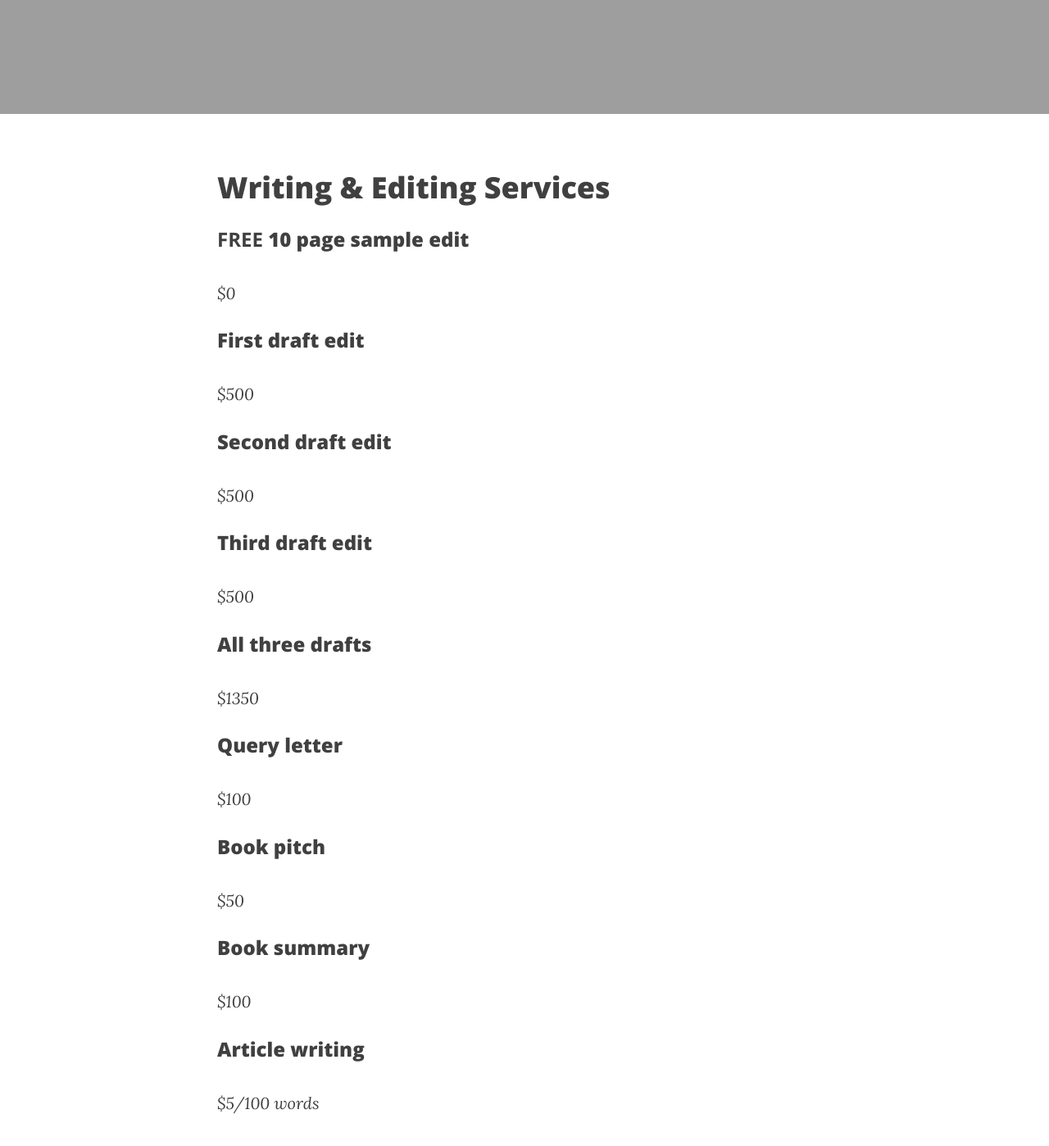
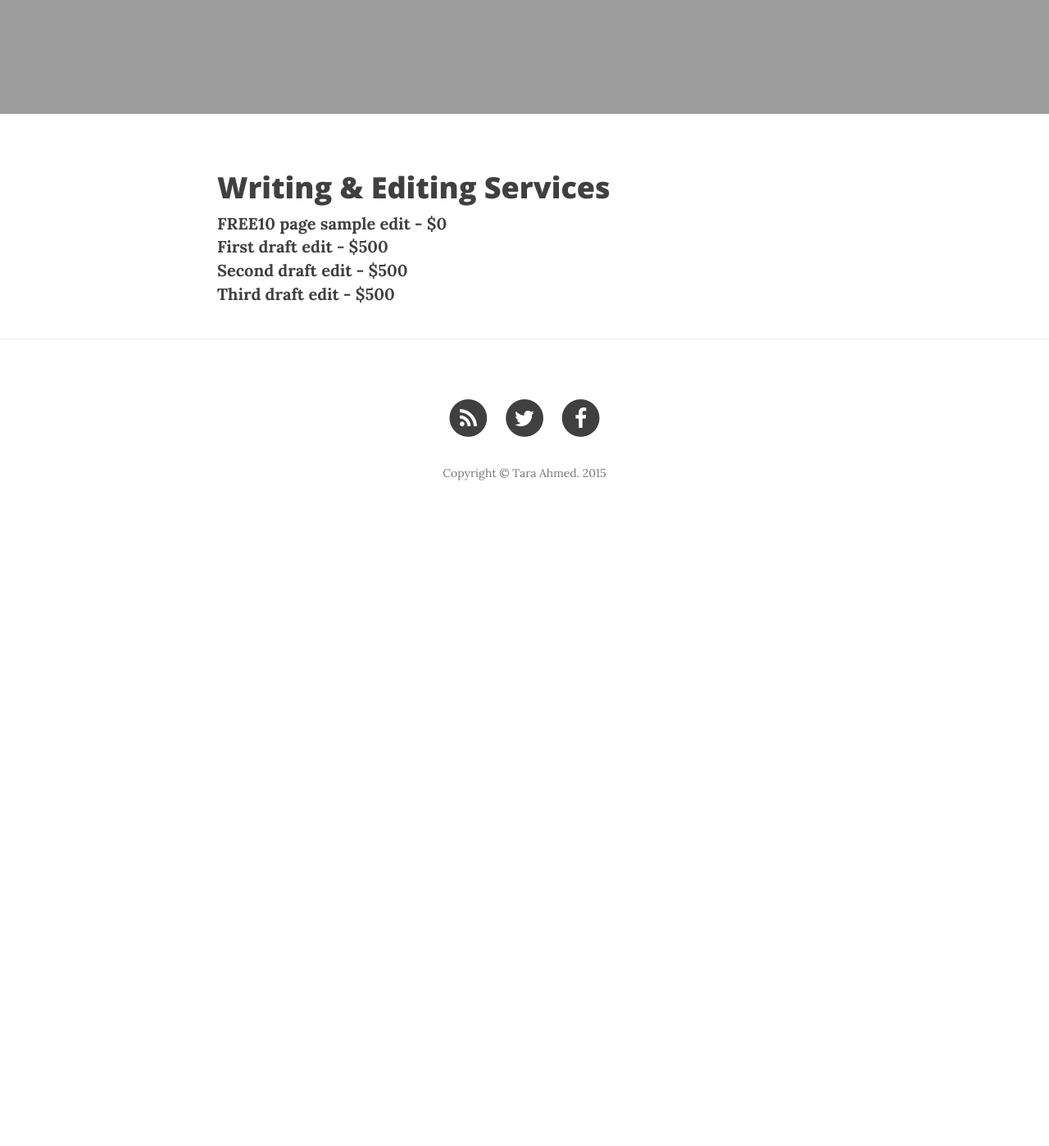
Before and after one commit to taraahmed/taraahmed.github.io, a Jekyll site: the page built from services.html, in a window 1280 px wide and 1400 px high, scrolled down 317 px. Shown: the whole window at 82% size. Built offline with Jekyll 4.4.1, drawn with Linux system fonts in a browser that asks for light colours; nearby versions of some CDN libraries; after the commit the page ends 970 px from its top, so only the background shows below that.

Commit message:
Changed list

```diff
--- a/services.html
+++ b/services.html
@@ -6,12 +6,9 @@ header-img: "img/about-bg.jpg"
 ---
 
 <h1>Writing &amp; Editing Services</h1>
-<p><h3><b>FREE</b> 10 page sample edit</h3><br><i>$0</i></p>
-<p><h3>First draft edit</h3><br><i>$500</i></p>
-<p><h3>Second draft edit</h3><br><i>$500</i></p>
-<p><h3><h3>Third draft edit</h3><br><i>$500</i></p>
-<p><h3>All three drafts</h3><br><i>$1350</i></p>
-<p><h3>Query letter</h3><br><i>$100</i></p>
-<p><h3>Book pitch</h3><br><i>$50</i></p>
-<p><h3>Book summary</h3><br><i>$100</i></p>
-<p><h3>Article writing</h3><br><i>$5/100 words</i></p>
+<dl>
+  <dt><b>FREE</b>10 page sample edit - $0</dt>
+  <dt>First draft edit - $500</dt>
+  <dt>Second draft edit - $500</dt>
+  <dt>Third draft edit - $500</dt>
+</dl>
```
